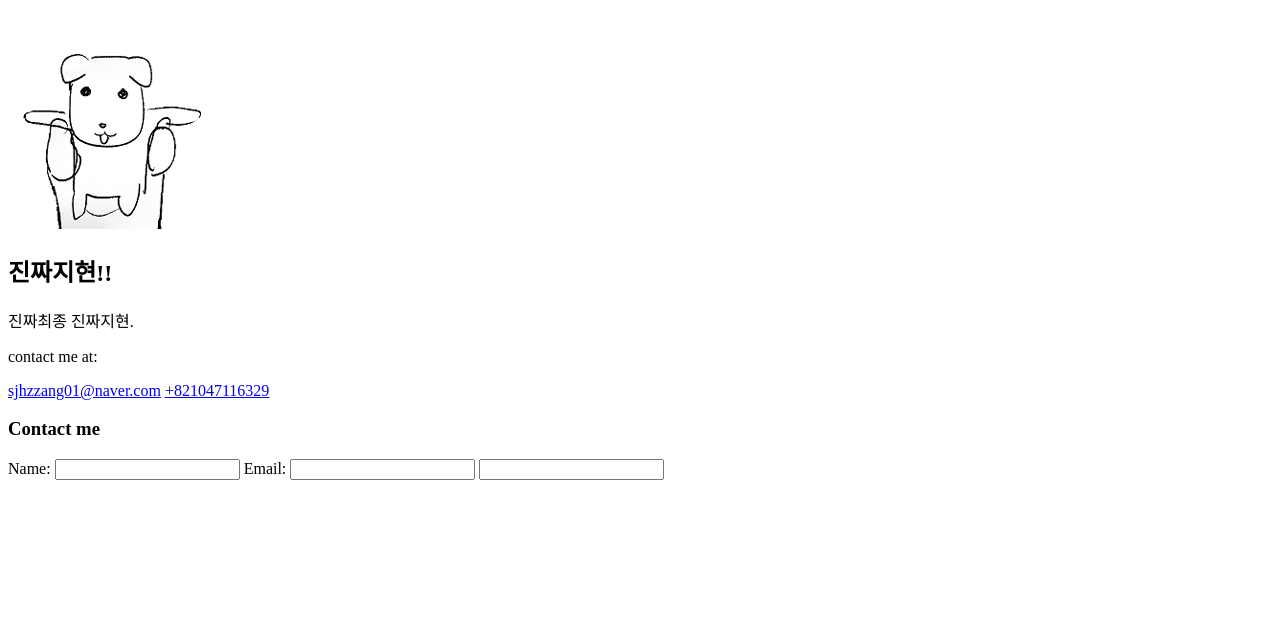
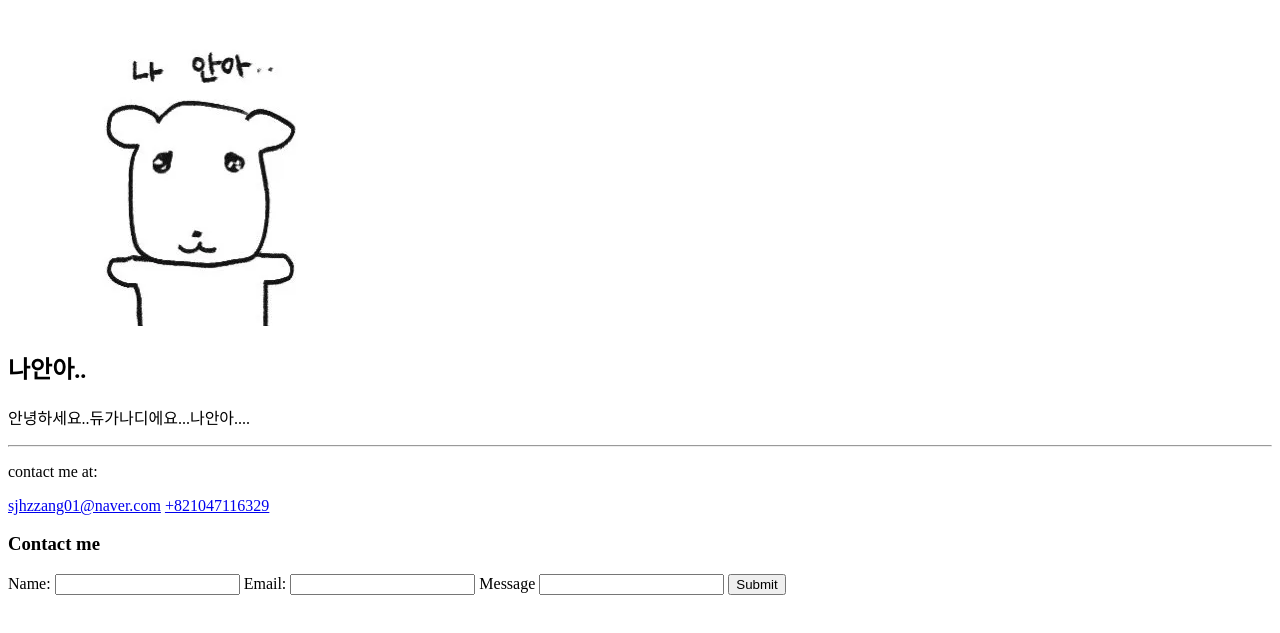
Before and after one commit to jihyun0818/2024, a plain HTML site: page html/lastlast.html in a window 1280 px wide. Shown: the part 61-694 px from the top of the page. Drawn offline with Linux system fonts and the light colour scheme.

Commit message:
흠냐링

```diff
--- a/html/lastlast.html
+++ b/html/lastlast.html
@@ -9,12 +9,13 @@
     <div class="container">
       <h1>My Profile</h1>
       <img
-        src="/2024/imges/image 5008.png"
+        src="/2024/imges/나안아.png"
         alt="profil Image"
         class="profileImg"
       />
-      <h2>진짜지현!!</h2>
-      <p>진짜최종 진짜지현.</p>
+      <h2>나안아..</h2>
+      <p>안녕하세요..듀가나디에요...나안아....</p>
+      <hr />
       <div class="contact">
         <p>contact me at:</p>
         <a href="sjhzzang01@naver.com">sjhzzang01@naver.com</a>
@@ -29,9 +30,10 @@
           <label for="email">Email:</label>
           <input type="email" id="email" name="email" required />
 
-          <label for="message"Message:></label>
+          <label for="message">Message</label>
           <input type="text" id="message" name="message" required />
 
+          <button type="submit">Submit</button>
         </form>
       </div>
     </div>
```
Also changed, not shown: imges/나안아.png (added), 2 other files.
